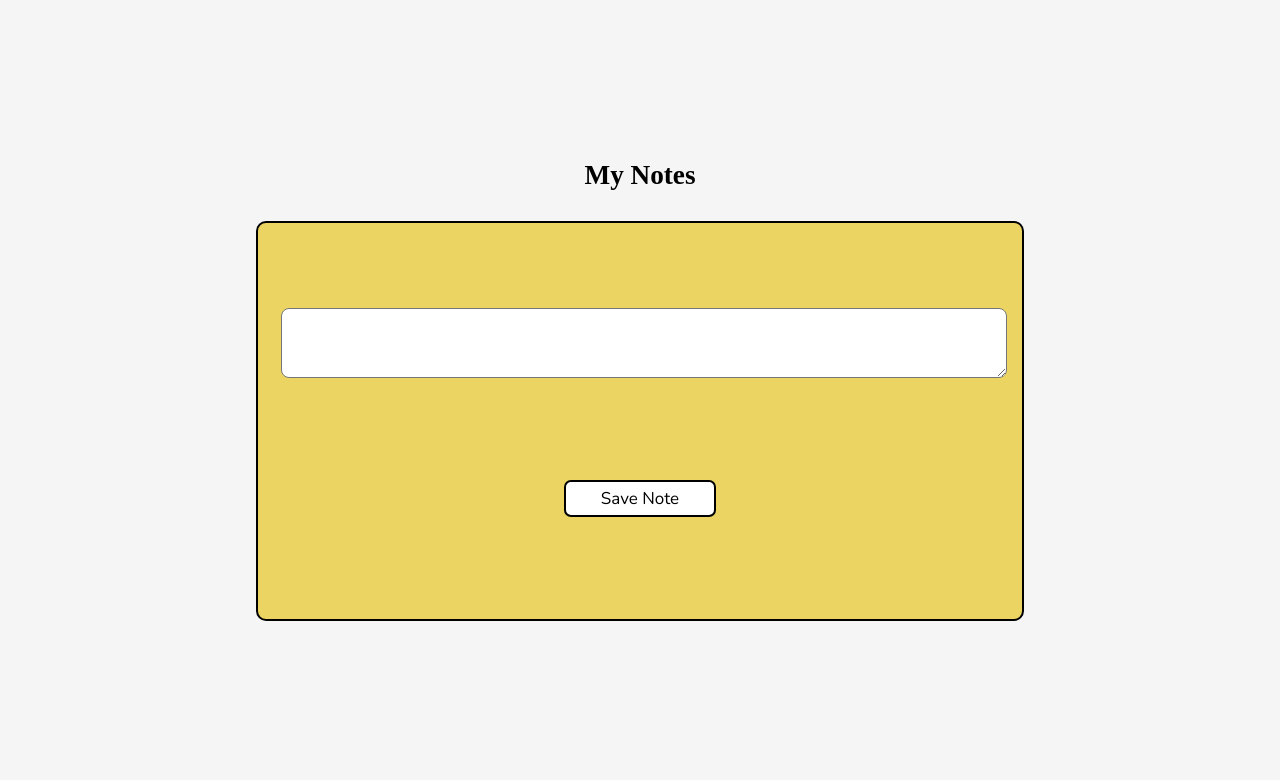
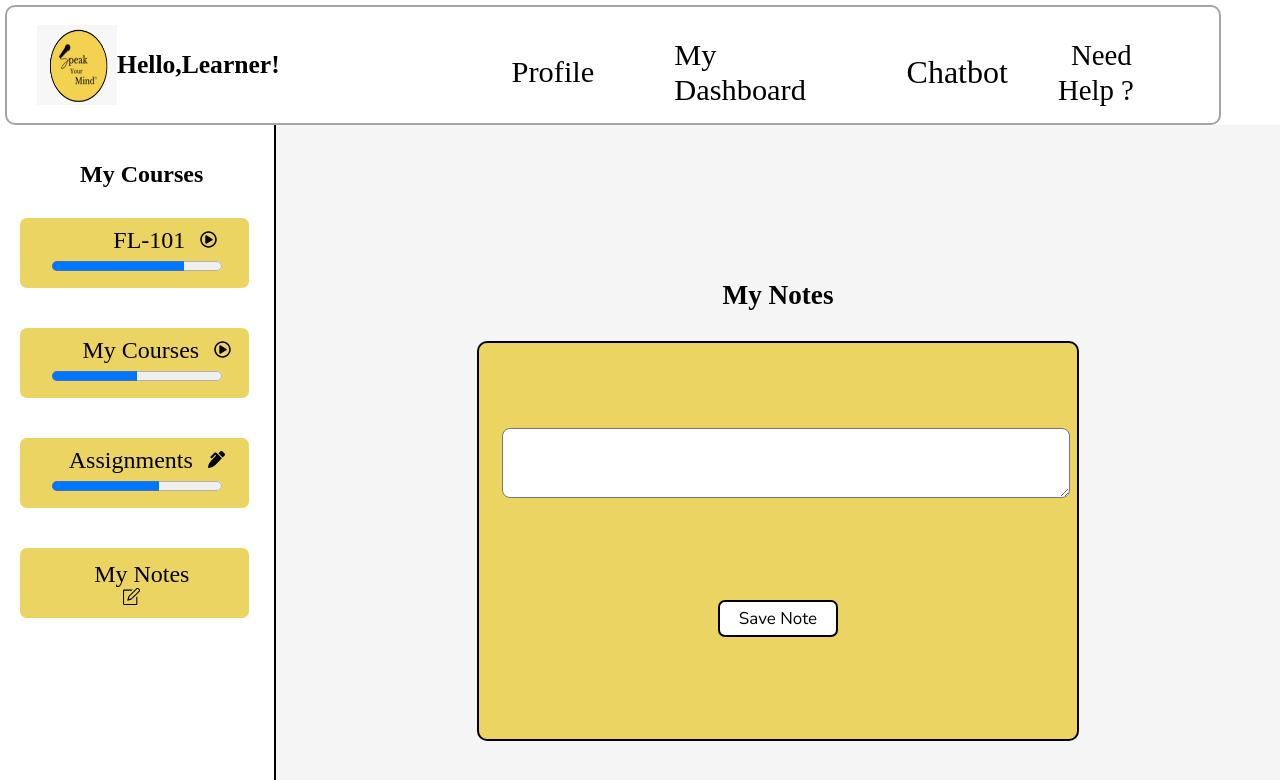
Before and after one commit to sym-edu/XP-UI, a React (Create React App) app: page /mynotes in a window 1280 px wide. Shown: the top 780 px of the page. Built offline with nearby package versions, Linux system fonts and the light colour scheme.

Commit message:
reorganised css

```diff
--- a/src/Profile/profile.css
+++ b/src/Profile/profile.css
@@ -38,3 +38,16 @@
 .help-button{
   margin-right: 10px;
 }
+
+.profile-message-button{
+  margin-left: 65px;
+  margin-bottom:10px;
+}
+
+.profile-span{
+  margin-bottom:5px;
+}
+
+.profile-num{
+  margin-bottom:5px;
+}
--- a/src/Profile/profile.js
+++ b/src/Profile/profile.js
@@ -1,37 +1,49 @@
-import React from 'react';
+import React, {useState} from 'react';
 import { MDBCol, MDBContainer, MDBRow, MDBCard, MDBCardText, MDBCardBody, MDBCardImage, MDBBtn, MDBTypography, MDBIcon } from 'mdb-react-ui-kit';
 import './profile.css';
 import Logo from '../img-imports/symlogo.jpeg';
 import {AiOutlineQuestionCircle} from 'react-icons/ai';
 import { Link } from 'react-router-dom';
 import { TbRobot }  from 'react-icons/tb';
+import Chatbot from '../chatbot/chatbot.js';
+import FaRegPlayCircle from 'react-icons/fa';
+import FaPenAlt from 'react-icons/fa';
+
 export default function ProfileStatistics() {
+
+  const [showChatbot, setShowChatbot] = useState(false);
+
+  const toggleChatbot = () => {
+    setShowChatbot(!showChatbot);
+  };
+
   return (
-    <>    <div className='nav'>
+    <>
+    <div className='nav'>
     <div className='nav-left'>
               <img src={Logo} alt='sym-logo' className='nav-logo'/>
     <h3 className='nav-logo-h3'>Hello,Learner!</h3>
     </div>
     <ul className='nav-center'>
       <li className='nav-center-1'>
-             <a href="#" >
-              <span>Profile</span>
-              </a>
+         <Link to='/profile'>
+          <span className='profile-span'>Profile</span>
+          </Link>
       </li>
       <li className='nav-center-2'>
-            <a href='#'>
+        <Link to='/landingpage'>
           <span>My Dashboard</span>
-            </a>
-            </li>
-            <li>
-              <Link to='/chatbot' className='chatbot-link'>
-              <TbRobot />
           </Link>
       </li>
-            <button className='help-button'>
-                <span className='help-button-text'>Need Help</span>
-                <AiOutlineQuestionCircle/>
-            </button>
+      <li className='nav-center-3'>
+        <span className='chatbot-span' onClick={ toggleChatbot }> Chatbot</span>
+              { showChatbot && <Chatbot />}
+      </li>
+      <li className='nav-center-4'>
+        <Link to='/helper'>
+            <span className='help-button-text'>Need Help ?</span>
+        </Link>
+        </li>
     </ul>
     </div>
            <div className='profile-div'>
@@ -48,21 +60,21 @@ export default function ProfileStatistics() {
                 <div className="icons">
 
                 </div>
-                <MDBBtn rounded size="lg">
+                <MDBBtn className='profile-message-button' rounded size="lg">
                   Message now
                 </MDBBtn>
                 <div className="d-flex justify-content-between text-center mt-5 mb-2">
                   <div>
-                    <MDBCardText className="mb-1 h5">15</MDBCardText>
-                    <MDBCardText className="small text-muted mb-0">Courses Taken :</MDBCardText>
+                    <MDBCardText className="profile-span">Courses Taken :</MDBCardText>
+                    <MDBCardText className="profile-num">15</MDBCardText>
                   </div>
                   <div className="px-3">
-                    <MDBCardText className="mb-1 h5">65%</MDBCardText>
-                    <MDBCardText className="small text-muted mb-0">Average Score :</MDBCardText>
+                    <MDBCardText className="profile-span">Average Score :</MDBCardText>
+                    <MDBCardText className="profile-num">65%</MDBCardText>
                   </div>
                   <div>
-                    <MDBCardText className="mb-1 h5">25</MDBCardText>
-                    <MDBCardText className="small text-muted mb-0">Rank</MDBCardText>
+                    <MDBCardText className="profile-span">Rank</MDBCardText>
+                    <MDBCardText className="profile-num">25</MDBCardText>
                   </div>
                 </div>
               </MDBCardBody>
--- a/src/curriculum.js
+++ b/src/curriculum.js
@@ -8,6 +8,11 @@ import { Link } from "react-router-dom";
 import videoFile from './img-imports/my-video.mp4'
 import Chatbot from './chatbot/chatbot.js';
 
+export function handleSidebarbuttonHover() {
+  const progressBar = document.getElementById('ProgressBar');
+  const value = progressBar.value;
+  progressBar.title = `${value}%`;
+}
 
 export default function Curriculum (){
 
@@ -18,7 +23,7 @@ export default function Curriculum (){
   };
 
   return(
-    <div className='curriculum-container'>
+    <div className='maincontainer'>
         <div className='nav'>
         <div className='nav-left'>
                   <img src={Logo} alt='sym-logo' className='nav-logo'/>
@@ -27,7 +32,7 @@ export default function Curriculum (){
         <ul className='nav-center'>
           <li className='nav-center-1'>
              <Link to='/profile'>
-              <span>Profile</span>
+              <span className='profile-span'>Profile</span>
               </Link>
           </li>
           <li className='nav-center-2'>
@@ -35,16 +40,15 @@ export default function Curriculum (){
               <span>My Dashboard</span>
               </Link>
           </li>
-            <li>
+          <li className='nav-center-3'>
             <span className='chatbot-span' onClick={ toggleChatbot }> Chatbot</span>
                   { showChatbot && <Chatbot />}
           </li>
+          <li className='nav-center-4'>
             <Link to='/helper'>
-            <button className='help-button'>
-                <span className='help-button-text'>Need Help</span>
-                <AiOutlineQuestionCircle/>
-            </button>
+                <span className='help-button-text'>Need Help ?</span>
             </Link>
+            </li>
         </ul>
         </div>
         <div className='cur-below-nav'>
@@ -54,14 +58,14 @@ export default function Curriculum (){
     <h2>
         Curriculum
     </h2>
-  <button className='sidebar-btn-1'>
+  <button onClick={handleSidebarbuttonHover} className='courses-btn'>
     <div className="button-text">
       <span>1. Intro to Finance</span>
       <FaRegPlayCircle/>
       </div>
       <progress id="ProgressBar" value="78" max="100" title=""></progress>
   </button>
-  <button>
+  <button onClick={handleSidebarbuttonHover} className='courses-btn'>
     <div className="button-text">
       <span>2. Stock and Investing</span>
       <FaRegPlayCircle/>
@@ -69,7 +73,7 @@ export default function Curriculum (){
     <progress id="ProgressBar" value="78" max="100" title=""></progress>
   </button>
   <Link to='/quiz'>
-  <button>
+  <button onClick={handleSidebarbuttonHover} className='courses-btn'>
     <div className="button-text">
       <span>3. Quiz 1</span>
       <FaPenAlt/>
@@ -77,21 +81,21 @@ export default function Curriculum (){
     <progress id="ProgressBar" value="78" max="100" title=""></progress>
     </button>
     </Link>
-  <button>
+  <button onClick={handleSidebarbuttonHover} className='courses-btn'>
     <div className="button-text">
       <span>4. Financing</span>
       <FaRegPlayCircle/>
     </div>
     <progress id="ProgressBar" value="78" max="100" title=""></progress>
   </button>
-  <button>
+  <button onClick={handleSidebarbuttonHover} className='courses-btn'>
     <div className="button-text">
       <span>5. Banking</span>
       <FaRegPlayCircle/>
     </div>
     <progress id="ProgressBar" value="78" max="100" title=""></progress>
   </button>
-  <button>
+  <button onClick={handleSidebarbuttonHover} className='courses-btn'>
     <div className="button-text">
       <span>6. Quiz 2</span>
       <FaPenAlt/>
@@ -104,6 +108,5 @@ export default function Curriculum (){
 </div>
 </div>
 </div>
-
   )
 };
--- a/src/landingpage.css
+++ b/src/landingpage.css
@@ -13,7 +13,7 @@
     display:flex;
     margin-left:3%;
     align-items:center;
-    margin-top: 20px;
+    margin-top:  20px;
 }
 
 .nav-left{
@@ -37,6 +37,7 @@ display:flex;
 align-items:center;
 justify-content: space-between;
 margin-left:120px;
+
 }
 
 .nav-center span{
@@ -44,11 +45,9 @@ margin-left:120px;
 }
 
 .help-button{
-    margin-left:440px;
-    align-self: right;
-    margin-top: 20px;
     height:70px;
     padding-top:3px;
+    margin-bottom: 20px;
 }
 
 .help-button span{
@@ -60,7 +59,7 @@ margin-left:120px;
     background-color: #1E4A5D;
     display:flex;
     flex-direction: row;
-    width:80%;
+    width:90%;
     align-items: center;
     height:70px;
     margin-left:20px;
@@ -122,7 +121,7 @@ margin-left:120px;
 
 .courses-sidebar{
     float:left;
-    border-right:1px solid black;
+    border-right:2px solid black;
     width:20%;
     margin-left:20px;
     margin-right:0px;
@@ -144,7 +143,7 @@ margin-left:120px;
     background-color: #ebd461;
    margin-bottom: 40px;
    height:70px;
-   width:330px;
+   width:90%;
    border:none;
 }
 
@@ -167,10 +166,6 @@ justify-content:center;
 flex-direction: row;
 }
 
-.belownav{
-    display: flex;
-}
-
 canvas{
     margin-left:100px;
     height:400px;
@@ -188,15 +183,31 @@ canvas{
     margin-top:8px;
 }
 
-.sichatbot{
-    size:32;
-}
-
 .courses-btn{
     margin-right: 10px;
 }
 
 .chatbot-span{
-    font-size:1.7rem;
+    font-size:2.0rem;
     cursor:pointer;
 }
+
+.chatbot-span:hover{
+    text-decoration: underline;
+    text-underline-offset: 0.2em;
+}
+
+.sidebar-contentarea{
+    display:flex;
+    flex-direction: row;
+}
+
+.help-button-text{
+    justify-content: flex-end;
+    font-size:1.8rem;
+    font-weight:normal;
+}
+
+.nav-center{
+    margin-left:15%;
+}
--- a/src/landingpage.jsx
+++ b/src/landingpage.jsx
@@ -3,7 +3,6 @@ import './landingpage.css';
 import ybar from './img-imports/useme.png';
 import Logo from './img-imports/symlogo.jpeg';
 import { FaRegPlayCircle } from 'react-icons/fa';
-import {AiOutlineQuestionCircle} from 'react-icons/ai';
 import { SlNote } from 'react-icons/sl';
 import { FaPenAlt} from 'react-icons/fa';
 import $ from 'jquery';
@@ -35,13 +34,33 @@ ChartJS.register(
   PointElement,
 );
 
-export function handleHover() {
+function handleSidebarbuttonHover()
+{
   const progressBar = document.getElementById('ProgressBar');
   const value = progressBar.value;
   progressBar.title = `${value}%`;
 }
 
-export default function LandingPage() {
+export default function LandingPage()
+{
+  // const [attendance, setAttendance] = useState(0);
+  // const [assignmentScore, setAssignmentScore] = useState(0);
+  // const [overallProgress, setOverallProgress] = useState(0);
+
+  // useEffect(() => {
+  //   const fetchData = async () => {
+  //     try {
+  //       const response = await fetch('https://example.com/progress-data');
+  //       const data = await response.json();
+  //       setAttendance(data.attendance);
+  //       setAssignmentScore(data.assignmentScore);
+  //       setOverallProgress(data.overallProgress);
+  //     } catch (error) {
+  //       console.log(error);
+  //     }
+  //   };
+  //   fetchData();
+  // }, []);
 
   const [showChatbot, setShowChatbot] = useState(false);
 
@@ -117,37 +136,37 @@ export default function LandingPage() {
               <span>My Dashboard</span>
               </Link>
           </li>
-          <li>
+          <li className='nav-center-3'>
             <span className='chatbot-span' onClick={ toggleChatbot }> Chatbot</span>
                   { showChatbot && <Chatbot />}
           </li>
+          <li className='nav-center-4'>
             <Link to='/helper'>
-            <button className='help-button'>
-                <span className='help-button-text'>Need Help</span>
-                <AiOutlineQuestionCircle style= {{ color:'black'}} />
-            </button>
+                <span className='help-button-text'>Need Help ?</span>
             </Link>
+            </li>
         </ul>
         </div>
+        <div className='sidebar-contentarea'>
         <div className="courses-sidebar">
           <br/>
           <br/>
           <h2>My Courses</h2>
-            <button id='courses-btn' onMouseOver={handleHover} className='courses-btn'>
+            <button id='courses-btn' onMouseOver={handleSidebarbuttonHover} className='courses-btn'>
               <div className='btn-icon-1'>
               <span className='fl'>FL-101</span>
               <FaRegPlayCircle  className='sidebar-button-icon' />
               </div>
               <progress id="ProgressBar" value="78" max="100" title=""></progress>
             </button>
-            <button id='courses-btn' onMouseOver={handleHover} className='courses-btn'>
+            <button id='courses-btn' onMouseOver={handleSidebarbuttonHover} className='courses-btn'>
               <div className='btn-icon-2'>
               <span className='myc'>My Courses</span>
               <FaRegPlayCircle className='sidebar-button-icon' />
               </div>
               <progress id="ProgressBar" value="50" max="100" title=''></progress>
             </button>
-            <button id='courses-btn' onMouseOver={handleHover} className='courses-btn-3'>
+            <button id='courses-btn' onMouseOver={handleSidebarbuttonHover} className='courses-btn'>
               <div className='btn-icon-3'>
               <span>Assignments</span>
               <FaPenAlt className='sidebar-button-icon' />
@@ -158,6 +177,7 @@ export default function LandingPage() {
              <button id='courses-btn' className='courses-btn-4'>
               <span className='note-span'>My Notes</span>
               <SlNote/>
+
              </button>
             </Link>
         </div>
@@ -169,21 +189,21 @@ export default function LandingPage() {
                       <FaRegPlayCircle size={32}/>
                 </div>
               </button>
-      <div className="below-content-button">
+      <      div className="below-content-button">
          <div className="stats">
              <h3 className='stats-title'>My Stats</h3>
                   <br/>
                     <div className="att">
                         <h3>Attendance</h3>
-                        <img className='my-image' src={ybar} alt="Attendance" />
+                        <img className='my-image' src={ybar} alt="attendance" />
                     </div>
                     <div className="scr">
                         <h3>Assignment Score</h3>
-                        <img className='my-image-2' src={ybar}  alt="Assignment <br> Score" />
+                        <img className='my-image' src={ybar} alt="assScore" />
                     </div>
                     <div className="ovp">
                         <h3>Overall Progress</h3>
-                        <img className='my-image' src={ybar} alt="Overall Progress" />
+                        <img className='my-image' src={ybar} alt="ovProgress" />
                     </div>
           </div>
               <div className="my-chart">
@@ -192,5 +212,6 @@ export default function LandingPage() {
       </div>
       </div>
       </div>
+      </div>
       );
 }
--- a/src/mynotes/notesapp.css
+++ b/src/mynotes/notesapp.css
@@ -5,6 +5,7 @@
 }
 
 .notes-container{
+    margin-top:0;
     display:flex;
     flex-direction: column;
     align-items: center;
@@ -14,7 +15,6 @@
 }
 
 .notes-container h2{
-    margin-top:10px;
     font-size: 1.7rem;
     margin-bottom: 30px;
 }
@@ -41,5 +41,5 @@
 
 .notes-container ul{
     margin-top:30px;
-font-size:1.6rem;
+    font-size:1.6rem;
 }
--- a/src/mynotes/notesapp.js
+++ b/src/mynotes/notesapp.js
@@ -1,7 +1,26 @@
 import React, { useState, useEffect } from 'react';
 import './notesapp.css';
+import Logo from '../img-imports/symlogo.jpeg';
+import {Link} from 'react-router-dom';
+import Chatbot from '../chatbot/chatbot.js';
+import { FaPenAlt,FaRegPlayCircle } from 'react-icons/fa';
+import { SlNote } from 'react-icons/sl';
+
+function handleSidebarbuttonHover()
+{
+  const progressBar = document.getElementById('ProgressBar');
+  const value = progressBar.value;
+  progressBar.title = `${value}%`;
+}
 
 const NotesApp = () => {
+
+  const [showChatbot, setShowChatbot] = useState(false);
+
+  const toggleChatbot = () => {
+    setShowChatbot(!showChatbot);
+  };
+
   const [notes, setNotes] = useState([]);
   const [newNote, setNewNote] = useState('');
 
@@ -29,6 +48,67 @@ const NotesApp = () => {
   };
 
   return (
+    <>
+      <div className='nav'>
+    <div className='nav-left'>
+              <img src={Logo} alt='sym-logo' className='nav-logo'/>
+    <h3 className='nav-logo-h3'>Hello,Learner!</h3>
+    </div>
+    <ul className='nav-center'>
+      <li className='nav-center-1'>
+         <Link to='/profile'>
+          <span className='profile-span'>Profile</span>
+          </Link>
+      </li>
+      <li className='nav-center-2'>
+        <Link to='/landingpage'>
+          <span>My Dashboard</span>
+          </Link>
+      </li>
+      <li className='nav-center-3'>
+        <span className='chatbot-span' onClick={ toggleChatbot }> Chatbot</span>
+              { showChatbot && <Chatbot />}
+      </li>
+      <li className='nav-center-4'>
+        <Link to='/helper'>
+            <span className='help-button-text'>Need Help ?</span>
+        </Link>
+        </li>
+    </ul>
+    </div>
+    <div className="courses-sidebar">
+          <br/>
+          <br/>
+          <h2>My Courses</h2>
+            <button id='courses-btn' onMouseOver={handleSidebarbuttonHover} className='courses-btn'>
+              <div className='btn-icon-1'>
+              <span className='fl'>FL-101</span>
+              <FaRegPlayCircle  className='sidebar-button-icon' />
+              </div>
+              <progress id="ProgressBar" value="78" max="100" title=""></progress>
+            </button>
+            <button id='courses-btn' onMouseOver={handleSidebarbuttonHover} className='courses-btn'>
+              <div className='btn-icon-2'>
+              <span className='myc'>My Courses</span>
+              <FaRegPlayCircle className='sidebar-button-icon' />
+              </div>
+              <progress id="ProgressBar" value="50" max="100" title=''></progress>
+            </button>
+            <button id='courses-btn' onMouseOver={handleSidebarbuttonHover} className='courses-btn'>
+              <div className='btn-icon-3'>
+              <span>Assignments</span>
+              <FaPenAlt className='sidebar-button-icon' />
+              </div>
+              <progress id="ProgressBar" value="63" max="100" title=""></progress>
+            </button>
+            <Link to='/mynotes'>
+             <button id='courses-btn' className='courses-btn-4'>
+              <span className='note-span'>My Notes</span>
+              <SlNote/>
+
+             </button>
+            </Link>
+        </div>
     <div class='notes-container'>
       <h2>My Notes</h2>
       <form onSubmit={handleFormSubmit}>
@@ -41,6 +121,7 @@ const NotesApp = () => {
         ))}
       </ul>
     </div>
+    </>
   );
 };
 
--- a/src/progressbar.js
+++ b/src/progressbar.js
@@ -1,6 +1,6 @@
 import React from 'react';
 
-const ProgressBar = ({ progress }) => {
+const statsProgressBar = ({ progress }) => {
   return (
     <div className="progress-bar">
       <div className="progress-bar-inner" style={{ width: `${progress}%` }}>
@@ -10,4 +10,4 @@ const ProgressBar = ({ progress }) => {
   );
 };
 
-export default ProgressBar;
+export default statsProgressBar;
--- a/src/quiz/quiz.css
+++ b/src/quiz/quiz.css
@@ -4,7 +4,7 @@
   }
 
   .quii {
-    background-color: #f2cb06;
+    background-color: white;
     width: 70%;
     height: 0%;
     border-radius: 15px;
--- a/src/quiz/quiz.js
+++ b/src/quiz/quiz.js
@@ -6,7 +6,16 @@ import {AiOutlineQuestionCircle} from 'react-icons/ai';
 import { FaRegPlayCircle } from "react-icons/fa";
 import { FaPenAlt} from 'react-icons/fa';
 import "./quiz.css";
+import Chatbot from '../chatbot/chatbot.js'
+
 export default function QuizComponent() {
+
+	const [showChatbot, setShowChatbot] = useState(false);
+
+	const toggleChatbot = () => {
+	  setShowChatbot(!showChatbot);
+	};
+
 	const questions = [
 		{
 			questionText: 'What is the capital of France?',
@@ -118,7 +127,7 @@ export default function QuizComponent() {
 	};
 	return (
 		<div className='quiz-container'>
-        <div className='nav'>
+       <div className='nav'>
         <div className='nav-left'>
                   <img src={Logo} alt='sym-logo' className='nav-logo'/>
         <h3 className='nav-logo-h3'>Hello,Learner!</h3>
@@ -126,23 +135,23 @@ export default function QuizComponent() {
         <ul className='nav-center'>
           <li className='nav-center-1'>
              <Link to='/profile'>
-              <span>Profile</span>
+              <span className='profile-span'>Profile</span>
               </Link>
           </li>
           <li className='nav-center-2'>
             <Link to='/landingpage'>
               <span>My Dashboard</span>
+              </Link>
+          </li>
+          <li className='nav-center-3'>
+            <span className='chatbot-span' onClick={ toggleChatbot }> Chatbot</span>
+                  { showChatbot && <Chatbot />}
+          </li>
+          <li className='nav-center-4'>
+            <Link to='/helper'>
+                <span className='help-button-text'>Need Help ?</span>
             </Link>
             </li>
-            <li>
-              <Link to='/chatbot' className='chatbot-link'>
-              <TbRobot />
-              </Link>
-            </li>
-            <button className='help-button'>
-                <span className='help-button-text'>Need Help</span>
-                <AiOutlineQuestionCircle/>
-            </button>
         </ul>
         </div>
 		<div className='sidebar-quiz'>
```
Also changed, not shown: src/curriculum.css (+0 -31 lines). Lines whose indentation alone changed are shown as unchanged.
